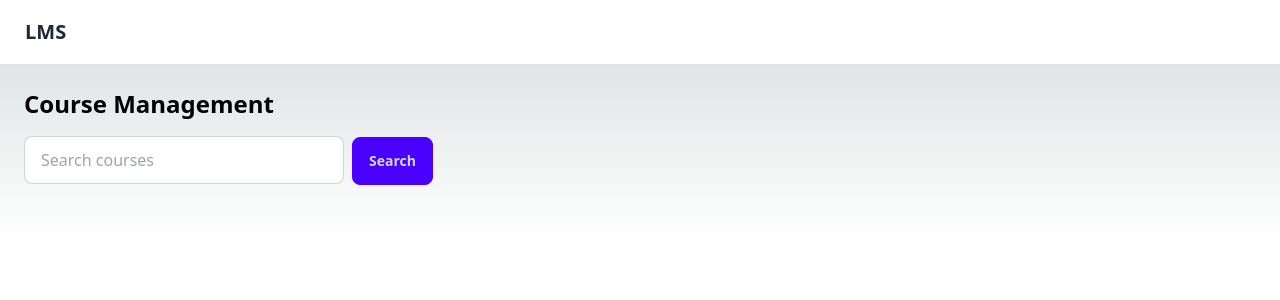
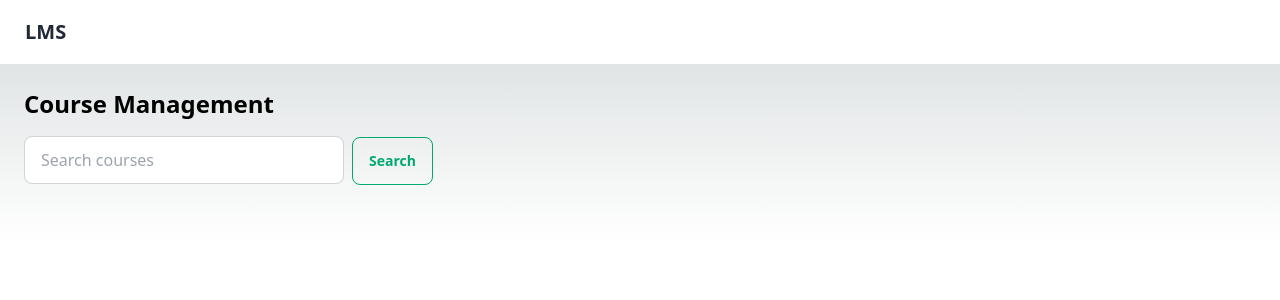
Before and after one commit to BJET-14/lms-web, a Next.js app: page /coursemanagement in a window 1280 px wide. Shown: the top 300 px of the page. Built offline with nearby package versions, Linux system fonts and the light colour scheme.

Commit message:
ui updated

```diff
--- a/src/app/coursemanagement/page.js
+++ b/src/app/coursemanagement/page.js
@@ -56,7 +56,7 @@ const CourseManagement = () => {
         />
         <button
           type="submit"
-          className="btn btn-primary ml-2 dark:md:hover:bg-fuchsia-600"
+          className="btn btn-outline btn-success ml-2 dark:md:hover:bg-fuchsia-600"
         >
           Search
         </button>
@@ -73,8 +73,8 @@ const CourseManagement = () => {
               <p>Start Date: {course.startDate}</p>
 
               <div class="card-actions justify-end">
-                <button class="btn btn-primary">Update</button>
-                <button class="btn btn-primary">Delete</button>
+                <button class="btn btn-outline btn-info">Update</button>
+                <button class="btn btn-outline btn-error">Delete</button>
               </div>
             </div>
           </div>
```
